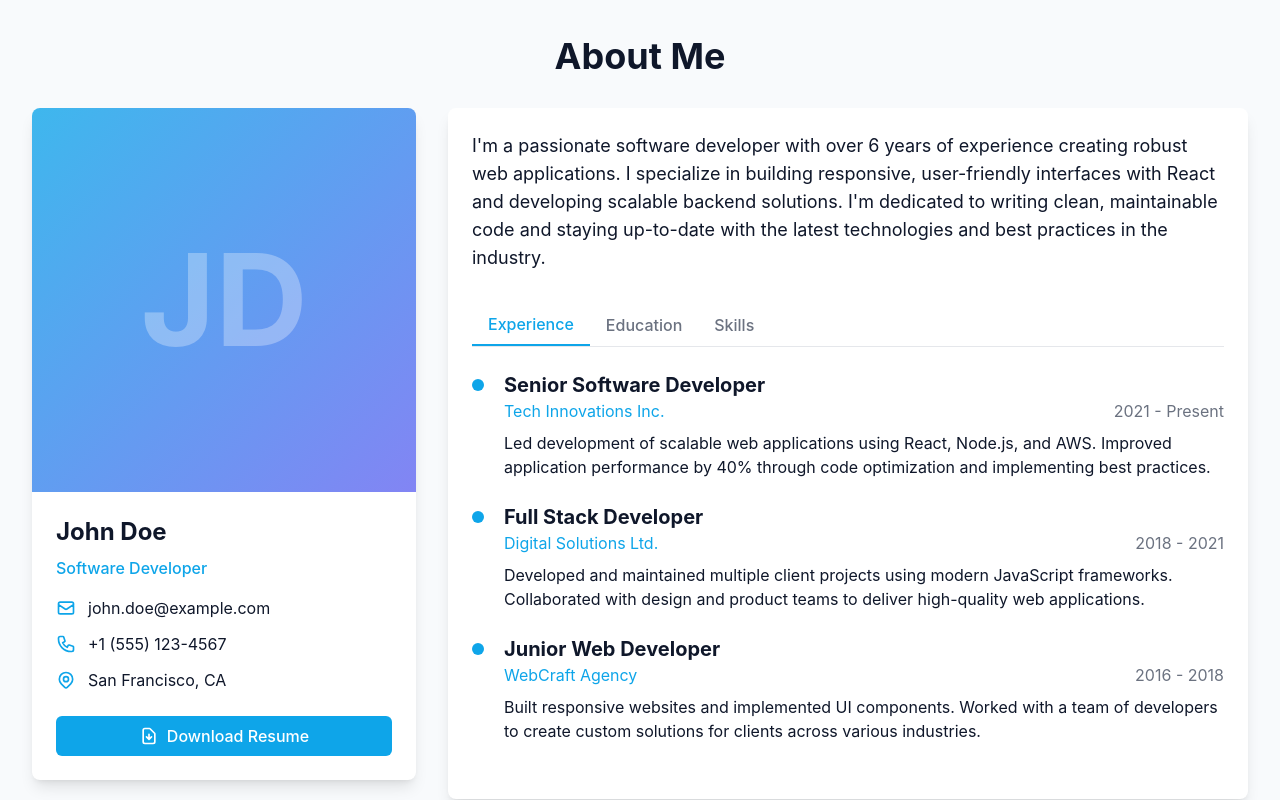
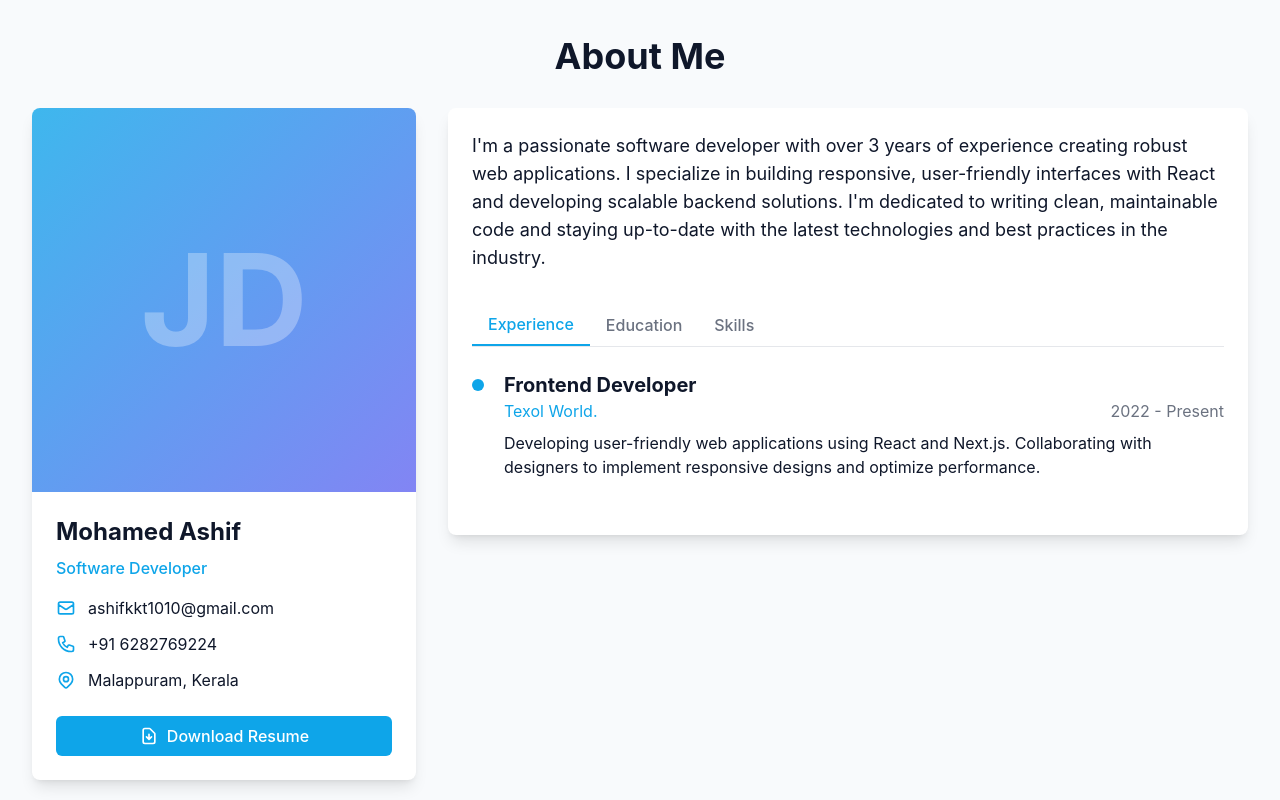
Before and after one commit to ashifkkt/Ashif-kkt, a React (Vite) app: page / in a window 1280 px wide. Shown: the part 860-1660 px from the top of the page. Built offline with nearby package versions, Linux system fonts and the light colour scheme.

Commit message:
feat: update personal information and experiences in portfolio components

```diff
--- a/src/components/About.jsx
+++ b/src/components/About.jsx
@@ -11,37 +11,21 @@ const About = () => {
 
   const experiences = [
     {
-      title: 'Senior Software Developer',
-      company: 'Tech Innovations Inc.',
-      period: '2021 - Present',
-      description: 'Led development of scalable web applications using React, Node.js, and AWS. Improved application performance by 40% through code optimization and implementing best practices.',
+      title: 'Frontend Developer',
+      company: 'Texol World.',
+      period: '2022 - Present',
+      description: 'Developing user-friendly web applications using React and Next.js. Collaborating with designers to implement responsive designs and optimize performance.',
     },
-    {
-      title: 'Full Stack Developer',
-      company: 'Digital Solutions Ltd.',
-      period: '2018 - 2021',
-      description: 'Developed and maintained multiple client projects using modern JavaScript frameworks. Collaborated with design and product teams to deliver high-quality web applications.',
-    },
-    {
-      title: 'Junior Web Developer',
-      company: 'WebCraft Agency',
-      period: '2016 - 2018',
-      description: 'Built responsive websites and implemented UI components. Worked with a team of developers to create custom solutions for clients across various industries.',
-    },
+
   ];
 
   const education = [
-    {
-      degree: 'Master of Computer Science',
-      institution: 'Tech University',
-      period: '2014 - 2016',
-      description: 'Specialized in software engineering and web technologies. Graduated with honors.',
-    },
+
     {
       degree: 'Bachelor of Science in Computer Science',
-      institution: 'State University',
-      period: '2010 - 2014',
-      description: 'Focused on programming fundamentals, data structures, and algorithms. Participated in coding competitions.',
+      institution: 'MES College of Engineering',
+      period: '2017 - 2021',
+      description: 'Focused on software development and data structures. Participated in various coding competitions and hackathons.',
     },
   ];
 
@@ -49,7 +33,7 @@ const About = () => {
     { category: 'Frontend', items: ['React', 'Next.js', 'JavaScript/TypeScript', 'HTML/CSS', 'Tailwind CSS', 'Redux'] },
     { category: 'Backend', items: ['Node.js', 'Express', 'Python', 'Django', 'RESTful APIs', 'GraphQL'] },
     { category: 'Database', items: ['MongoDB', 'PostgreSQL', 'MySQL', 'Firebase'] },
-    { category: 'DevOps', items: ['Docker', 'AWS', 'CI/CD', 'Git', 'GitHub Actions'] },
+    { category: 'DevOps', items: ['Docker',  'Git', 'GitHub Actions'] },
   ];
 
   return (
@@ -67,27 +51,27 @@ const About = () => {
                 </div>
               </div>
               <div className="p-6">
-                <h3 className="text-2xl font-bold mb-2">John Doe</h3>
+                <h3 className="text-2xl font-bold mb-2">Mohamed Ashif</h3>
                 <p className="text-primary font-medium mb-4">Software Developer</p>
                 <div className="space-y-3">
                   <div className="flex items-center">
                     <svg xmlns="http://www.w3.org/2000/svg" className="h-5 w-5 text-primary mr-3" fill="none" viewBox="0 0 24 24" stroke="currentColor">
                       <path strokeLinecap="round" strokeLinejoin="round" strokeWidth={2} d="M3 8l7.89 5.26a2 2 0 002.22 0L21 8M5 19h14a2 2 0 002-2V7a2 2 0 00-2-2H5a2 2 0 00-2 2v10a2 2 0 002 2z" />
                     </svg>
-                    <span>john.doe@example.com</span>
+                    <span>ashifkkt1010@gmail.com</span>
                   </div>
                   <div className="flex items-center">
                     <svg xmlns="http://www.w3.org/2000/svg" className="h-5 w-5 text-primary mr-3" fill="none" viewBox="0 0 24 24" stroke="currentColor">
                       <path strokeLinecap="round" strokeLinejoin="round" strokeWidth={2} d="M3 5a2 2 0 012-2h3.28a1 1 0 01.948.684l1.498 4.493a1 1 0 01-.502 1.21l-2.257 1.13a11.042 11.042 0 005.516 5.516l1.13-2.257a1 1 0 011.21-.502l4.493 1.498a1 1 0 01.684.949V19a2 2 0 01-2 2h-1C9.716 21 3 14.284 3 6V5z" />
                     </svg>
-                    <span>+1 (555) 123-4567</span>
+                    <span>+91 6282769224</span>
                   </div>
                   <div className="flex items-center">
                     <svg xmlns="http://www.w3.org/2000/svg" className="h-5 w-5 text-primary mr-3" fill="none" viewBox="0 0 24 24" stroke="currentColor">
                       <path strokeLinecap="round" strokeLinejoin="round" strokeWidth={2} d="M17.657 16.657L13.414 20.9a1.998 1.998 0 01-2.827 0l-4.244-4.243a8 8 0 1111.314 0z" />
                       <path strokeLinecap="round" strokeLinejoin="round" strokeWidth={2} d="M15 11a3 3 0 11-6 0 3 3 0 016 0z" />
                     </svg>
-                    <span>San Francisco, CA</span>
+                    <span>Malappuram, Kerala</span>
                   </div>
                 </div>
 
@@ -111,7 +95,7 @@ const About = () => {
           <div className="md:col-span-2">
             <div className="bg-white dark:bg-dark/80 rounded-lg shadow-lg p-6">
               <p className="text-lg mb-8">
-                I'm a passionate software developer with over 6 years of experience creating robust web applications.
+                I'm a passionate software developer with over 3 years of experience creating robust web applications.
                 I specialize in building responsive, user-friendly interfaces with React and developing scalable backend
                 solutions. I'm dedicated to writing clean, maintainable code and staying up-to-date with the latest
                 technologies and best practices in the industry.
--- a/src/components/Contact.jsx
+++ b/src/components/Contact.jsx
@@ -66,7 +66,7 @@ const Contact = () => {
                 <div>
                   <h4 className="font-semibold mb-1">Email</h4>
                   <a href="mailto:john.doe@example.com" className="text-primary hover:underline">
-                    john.doe@example.com
+                    ashifkkt1010gmail.com
                   </a>
                 </div>
               </div>
@@ -80,7 +80,7 @@ const Contact = () => {
                 <div>
                   <h4 className="font-semibold mb-1">Phone</h4>
                   <a href="tel:+15551234567" className="text-primary hover:underline">
-                    +1 (555) 123-4567
+                    +91 6292769224
                   </a>
                 </div>
               </div>
@@ -94,7 +94,7 @@ const Contact = () => {
                 </div>
                 <div>
                   <h4 className="font-semibold mb-1">Location</h4>
-                  <p>San Francisco, CA</p>
+                  <p>Malappuram, Kerala</p>
                 </div>
               </div>
             </div>
@@ -114,7 +114,9 @@ const Contact = () => {
                   </svg>
                 </a>
                 <a
-                  href="https://linkedin.com"
+
+
+                  href="https://linkedin.com/in/ashif-kkt"
                   target="_blank"
                   rel="noopener noreferrer"
                   className="bg-white dark:bg-dark/80 p-3 rounded-full shadow-md text-gray-700 dark:text-gray-300 hover:text-primary transition-colors"
--- a/src/components/Hero.jsx
+++ b/src/components/Hero.jsx
@@ -46,7 +46,7 @@ const Hero = () => {
         <div className="max-w-3xl">
           <p className="text-lg md:text-xl text-primary font-medium mb-4 animate-fadeIn">Hello, I'm</p>
           <h1 className="text-4xl md:text-6xl lg:text-7xl font-bold mb-6 animate-slideUp">
-            John Doe
+            Mohamed Ashif
           </h1>
           <div className="flex items-center mb-8">
             <h2 className="text-2xl md:text-3xl lg:text-4xl font-semibold text-dark/80 dark:text-light/80">
```
